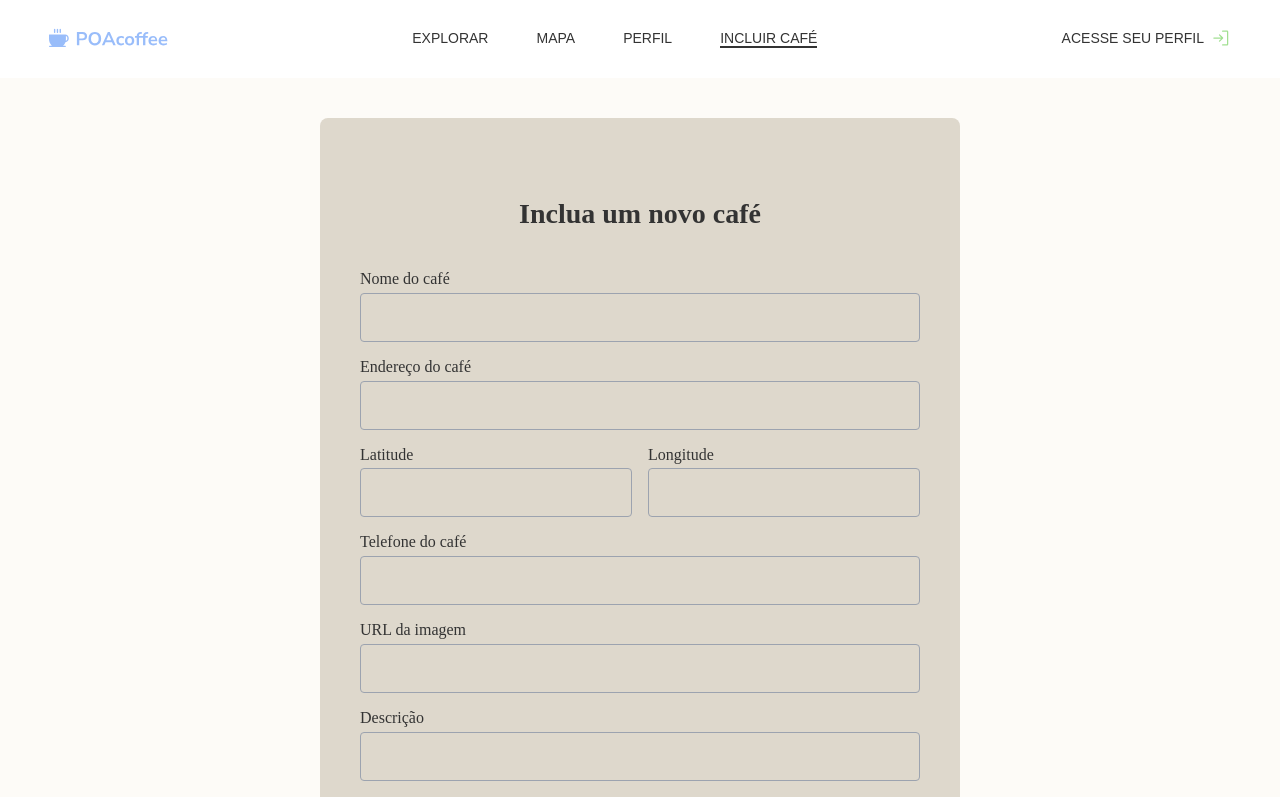
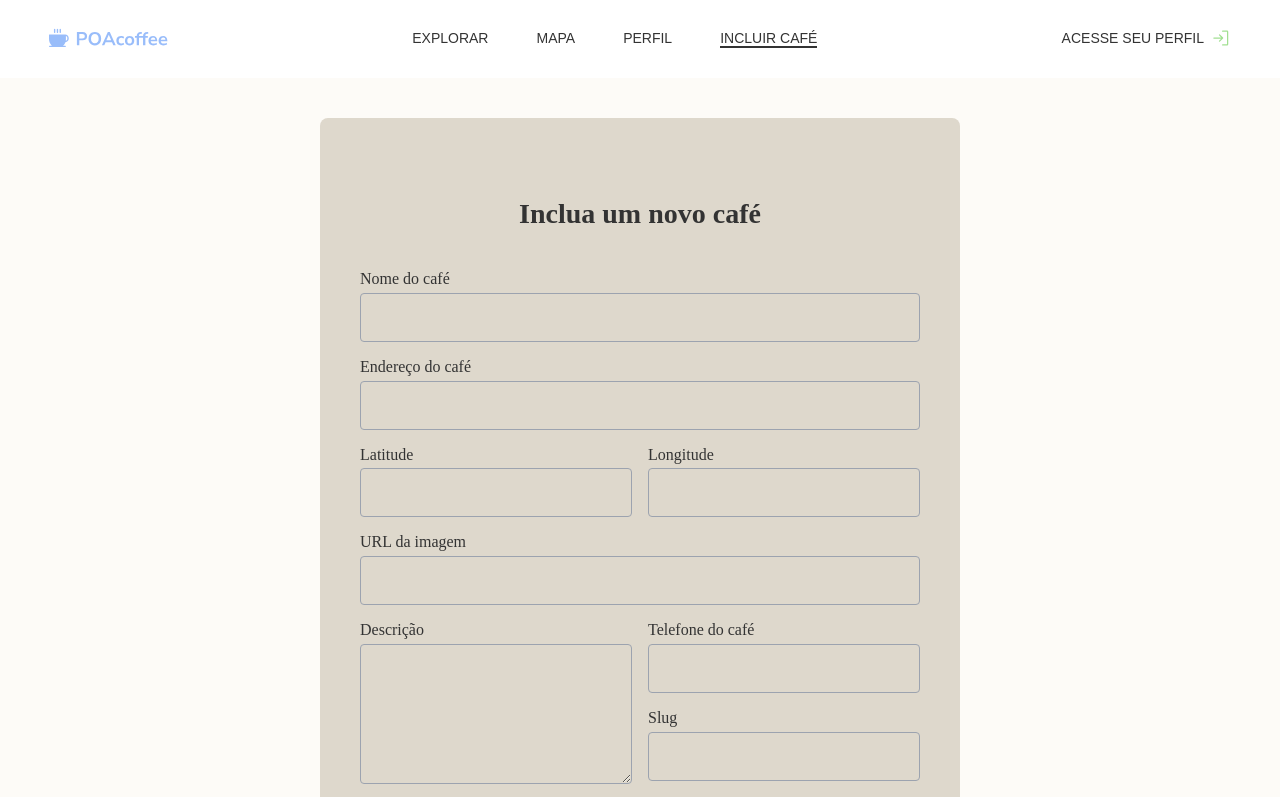
Before and after one commit to dsllt/oTravel_frontend, a Next.js app: page /new-coffee in a window 1280 px wide. Shown: the top 797 px of the page. Built offline with nearby package versions, Linux system fonts and the light colour scheme.

Commit message:
Makes css adjusments in the form

```diff
--- a/src/app/coffee/[id]/edit/page.module.css
+++ b/src/app/coffee/[id]/edit/page.module.css
@@ -61,6 +61,46 @@
   align-self: last;
 }
 
+.bottomDiv{
+  display: flex;
+  gap: 1rem;
+  justify-content: space-between;
+}
+
+.leftDiv {
+  display: flex;
+  width: 50%;
+  height: 163px;
+}
+
+.leftDiv label{
+  height: 100%;
+}
+
+.coffeeDescription{
+  height: 100%;
+  color: rgb(51, 51, 51);
+  background: transparent;
+  border: 1px solid rgb(156, 163, 175);
+  border-radius: 4px;
+  padding: 1rem 1.25rem;
+  width: 100%;
+  margin-top: 0.3rem;
+  font-family: sans-serif;
+  /* font-size: 1rem; */
+}
+
+
+.coffeeDescription:focus {
+  outline: none;
+}
+
+.rightDiv {
+  width: 50%;
+  display: flex;
+  flex-direction: column;
+}
+
 .buttons{
   display: flex;
   align-items: center;
--- a/src/app/new-coffee/page.module.css
+++ b/src/app/new-coffee/page.module.css
@@ -61,6 +61,46 @@
   align-self: last;
 }
 
+.bottomDiv{
+  display: flex;
+  gap: 1rem;
+  justify-content: space-between;
+}
+
+.leftDiv {
+  display: flex;
+  width: 50%;
+  height: 163px;
+}
+
+.leftDiv label{
+  height: 100%;
+}
+
+.coffeeDescription{
+  height: 100%;
+  color: rgb(51, 51, 51);
+  background: transparent;
+  border: 1px solid rgb(156, 163, 175);
+  border-radius: 4px;
+  padding: 1rem 1.25rem;
+  width: 100%;
+  margin-top: 0.3rem;
+  font-family: sans-serif;
+  /* font-size: 1rem; */
+}
+
+
+.coffeeDescription:focus {
+  outline: none;
+}
+
+.rightDiv {
+  width: 50%;
+  display: flex;
+  flex-direction: column;
+}
+
 .buttons{
   display: flex;
   align-items: center;
--- a/src/app/new-coffee/page.tsx
+++ b/src/app/new-coffee/page.tsx
@@ -55,15 +55,6 @@ export default function Page() {
           </label>
         </div>
 
-        <label htmlFor="coffeePhone" className={styles.coffeeLabel}>
-          Telefone do café
-          <input
-            id="coffeePhone"
-            name="coffeePhone"
-            type="tel"
-          />
-        </label>
-
         <label htmlFor="coffeeImage" className={styles.coffeeLabel}>
           URL da imagem
           <input
@@ -74,16 +65,27 @@ export default function Page() {
           />
         </label>
 
+        <div className={styles.bottomDiv}>
+          <div className={styles.leftDiv}>
           <label htmlFor="coffeeDescription" className={styles.coffeeLabel}>
             Descrição
-          <input
+            <textarea
               id="coffeeDescription"
               name="coffeeDescription"
-            type="text"
+              className={styles.coffeeDescription}
               required
             />
           </label>
-
+          </div>
+          <div className={styles.rightDiv}>
+            <label htmlFor="coffeePhone" className={styles.coffeeLabel}>
+            Telefone do café
+            <input
+              id="coffeePhone"
+              name="coffeePhone"
+              type="tel"
+            />
+            </label>
             <label htmlFor="coffeeSlug" className={styles.coffeeLabel}>
             Slug
             <input
@@ -93,6 +95,8 @@ export default function Page() {
               required
             />
           </label>
+          </div>
+        </div>
 
         <div className={styles.buttons}>
           <button type="submit"
```
Also changed, not shown: src/app/coffee/[id]/edit/page.tsx (+19 -13 lines). Lines whose indentation alone changed are shown as unchanged.
